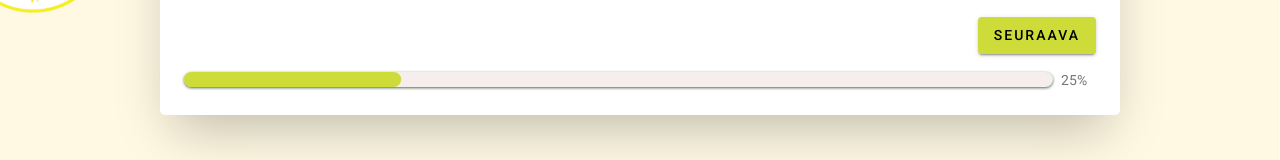
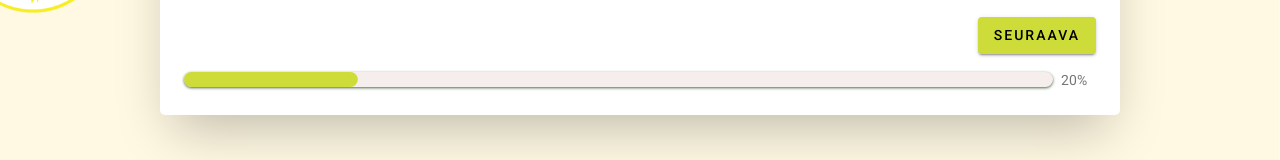
Before and after one commit to didzis1/entrefox-health-cond-form, a React (Create React App) app: page / in a window 1280 px wide. Shown: the part 2189-2349 px from the top of the page. Built offline with nearby package versions, Linux system fonts and the light colour scheme.

Commit message:
Updated ProgressBar

```diff
--- a/src/components/ProgressBar.js
+++ b/src/components/ProgressBar.js
@@ -28,8 +28,8 @@ const BorderLinearProgress = withStyles(() => ({
 const ProgressBar = () => {
 	const styles = useStyles()
 	const { currentPage } = useForm()
-	// Four pages -> 1 page = 25%
-	const progress = currentPage * 25
+	// FIve pages -> 1 page = 20%
+	const progress = currentPage * 20
 
 	return (
 		<Box display='flex' mt={2} alignItems='center'>
```
